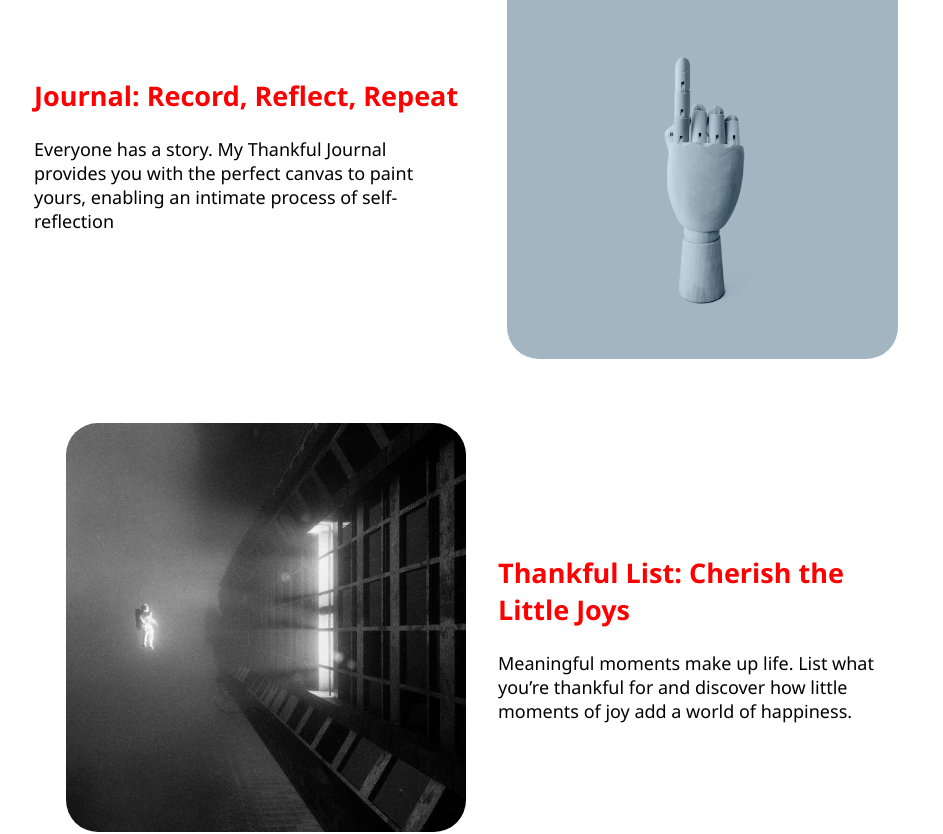
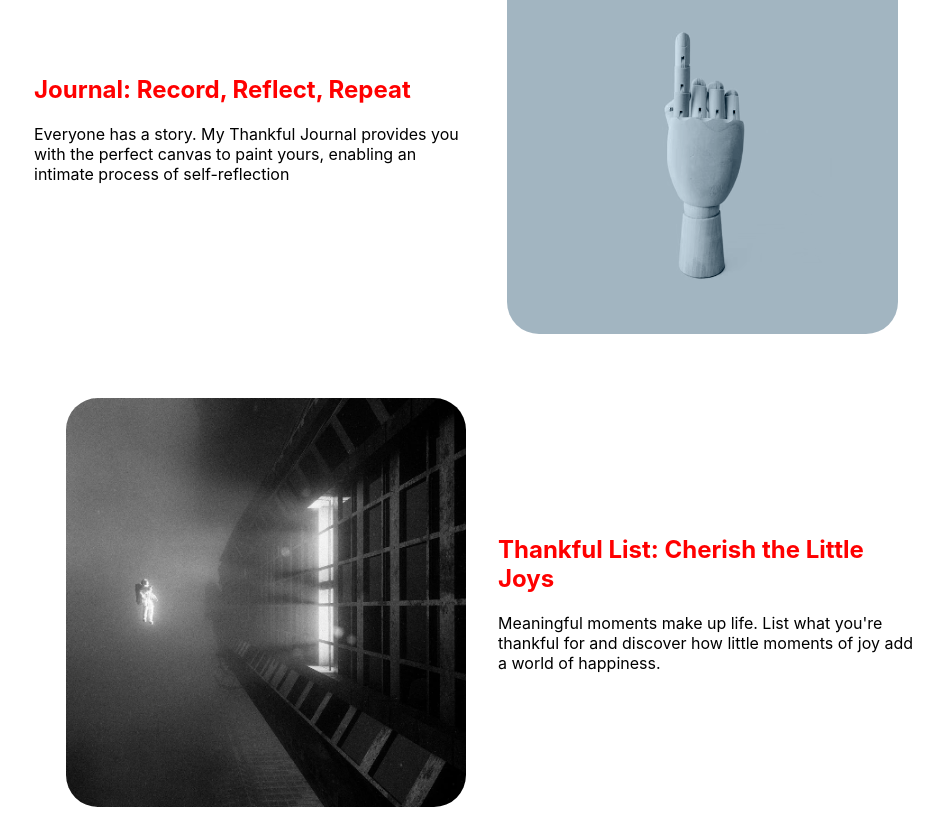
Before and after one commit to hieungo89/thankful-journal, a React (Create React App) app: page / in a window 1280 px wide. Shown: the part 840-1674 px from the top of the page, without its empty margins (158-1101 px from the left). Built offline with nearby package versions, Linux system fonts and the light colour scheme; no server answers.

Commit message:
Improve readability

```diff
--- a/public/index.html
+++ b/public/index.html
@@ -2,12 +2,24 @@
 <html lang="en">
   <head>
     <meta charset="utf-8" />
-    <link rel="icon" href="%PUBLIC_URL%/favicon.ico" />
+    <link rel="apple-touch-icon" sizes="180x180" href="../public/favicon.ico" />
+    <link
+      rel="icon"
+      type="image/png"
+      sizes="32x32"
+      href="../public/favicon.ico"
+    />
+    <link
+      rel="icon"
+      type="image/png"
+      sizes="16x16"
+      href="../public/favicon.ico"
+    />
     <meta name="viewport" content="width=device-width, initial-scale=1" />
     <meta name="theme-color" content="#000000" />
     <meta
       name="description"
-      content="Web site created using create-react-app"
+      content="A place of gratitude for the positive things that happen to us."
     />
     <!--
       manifest.json provides metadata used when your web app is installed on a
@@ -22,7 +34,7 @@
       work correctly both with client-side routing and a non-root public URL.
       Learn how to configure a non-root public URL by running `npm run build`.
     -->
-    <title>My Thankful Journal</title>
+    <title>ThankFul Journal</title>
   </head>
   <body>
     <noscript>You need to enable JavaScript to run this app.</noscript>
--- a/src/App.css
+++ b/src/App.css
@@ -1,6 +1,9 @@
 body {
-  font-family: "Segoe UI", Tahoma, Geneva, Verdana, sans-serif;
-  font-size: 18px;
+  font-family: -apple-system, BlinkMacSystemFont, 'Segoe UI', 'Roboto', 'Oxygen',
+  'Ubuntu', 'Cantarell', 'Fira Sans', 'Droid Sans', 'Helvetica Neue',
+    sans-serif;
+  font-size: 16px;
+  margin: 0;
 }
 
 a {
@@ -274,6 +277,10 @@ button {
     overflow-y: scroll;
   }
 
+  .journal-context > p {
+    overflow-wrap: anywhere;
+  }
+
   .entry-dates:hover {
     cursor: pointer;
     text-decoration: underline;
--- a/src/pages/DemoProfilePage.js
+++ b/src/pages/DemoProfilePage.js
@@ -8,7 +8,7 @@ const DemoProfilePage = () => {
 
   const getJournalEntries = () => {
     axios
-      .get("/api/entries/")
+      .get("http://44.241.59.183:8000/api/entries/")
       .then((response) => {
         const data = response.data;
         setJournalData(data);
@@ -25,7 +25,7 @@ const DemoProfilePage = () => {
 
   const recordJournalEntry = () => {
     const title = document.getElementById("journal-title").value;
-    const content = document.querySelector("[contenteditable]").innerHTML;
+    const content = document.getElementById("journal-text").innerHTML;
     if (!title)
       return alert(
         "You don't have a title. It is important to give your wonderful day a title so you have a good reference to remember it by!",
@@ -36,7 +36,7 @@ const DemoProfilePage = () => {
       );
 
     axios
-      .post("/api/entries/", { title, content })
+      .post("http://44.241.59.183:8000/api/entries/", { title, content })
       .then((response) => getJournalEntries())
       .catch((error) =>
         console.log("error processing entry: ", error.response),
@@ -50,7 +50,9 @@ const DemoProfilePage = () => {
   };
 
   const deleteEntry = (id) => {
-    axios.delete(`/api/entries/${id}/`).then((response) => getJournalEntries());
+    axios
+      .delete(`http://44.241.59.183:8000/api/entries/${id}/`)
+      .then((response) => getJournalEntries());
   };
 
   useEffect(() => {
@@ -108,9 +110,11 @@ const DemoProfilePage = () => {
               </div>
 
               <div className="box writing">
-                <div className="textarea" contentEditable="true">
-                  Start Here...
-                </div>
+                <div
+                  className="textarea"
+                  id="journal-text"
+                  contentEditable="plaintext-only"
+                ></div>
               </div>
               <div className="btn-container">
                 <button
--- a/src/pages/HomePage.js
+++ b/src/pages/HomePage.js
@@ -34,10 +34,10 @@ const HomePage = () => (
       <img src={shiningLight} alt="shining light" />
       <div className="text-container">
         <h2>Thankful List: Cherish the Little Joys</h2>
-        <p3>
-          Meaningful moments make up life. List what you’re thankful for and
+        <p>
+          Meaningful moments make up life. List what you&#39;re thankful for and
           discover how little moments of joy add a world of happiness.
-        </p3>
+        </p>
       </div>
     </div>
     <div className="subscribe">
```
Also changed, not shown: package.json (+6 -3 lines), public/robots.txt (deleted), 2 other files (tests, documents, lock files or other folders).
